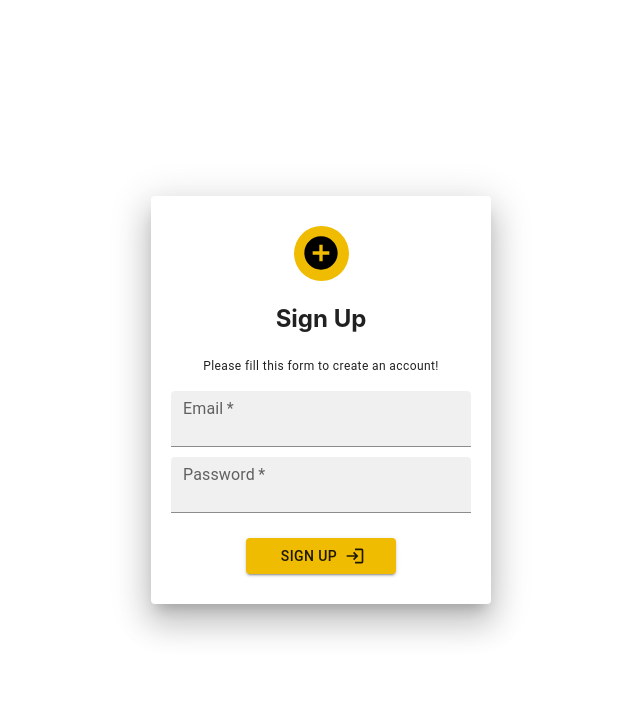
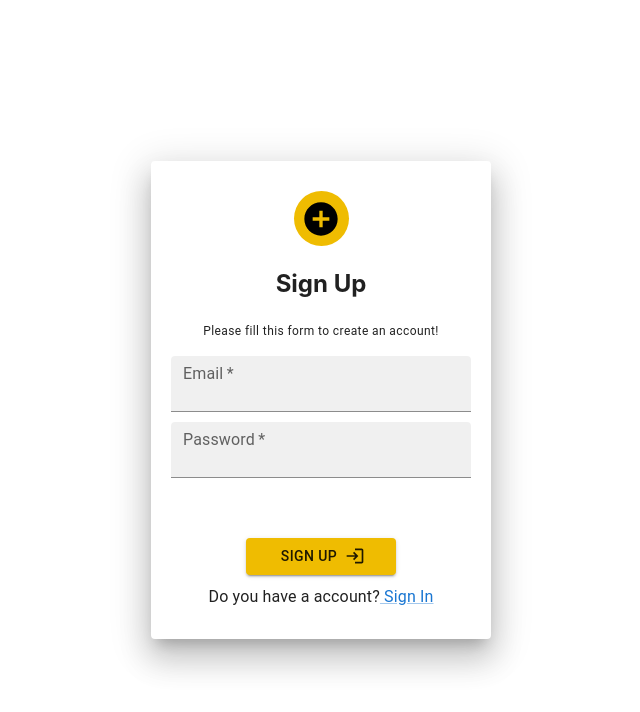
Before and after one commit to MSarasti/StarWars-React-Wiki, a React (Vite) app: page /register in a window 1280 px wide. Shown: the top 712 px of the page, without its empty margins (319-959 px from the left). Built offline with nearby package versions, Linux system fonts and the light colour scheme.

Commit message:
Register Component Changed

```diff
--- a/src/components/Login.jsx
+++ b/src/components/Login.jsx
@@ -53,7 +53,7 @@ const Login = () => {
             <ColorButton variant="contained" endIcon={<LoginTwoToneIcon/>} onClick={handleLogin} sx={{ width: '50%', marginTop: '60px' }}>Sign in</ColorButton>
             <Typography sx={{marginTop:'10px'}}>
                 Don't have a account?
-                <Link href='#'> Sign Up</Link>
+                <Link href='/register'> Sign Up</Link>
             </Typography>
             </Box>
         </Paper>
--- a/src/components/Register.jsx
+++ b/src/components/Register.jsx
@@ -1,5 +1,5 @@
 import React, {useEffect, useState} from 'react'
-import { Avatar, FormControl, FormControlLabel, FormLabel, Grid, Paper, Radio, RadioGroup, TextField, Typography, Button } from '@mui/material'
+import { Grid, Paper, Avatar, TextField, Box, Button, Typography, Link} from '@mui/material'
 import { styled } from '@mui/material/styles';
 import AddCircleIcon from '@mui/icons-material/AddCircle';
 import LoginTwoToneIcon from '@mui/icons-material/LoginTwoTone';
@@ -54,7 +54,11 @@ const Register = () => {
           <TextField sx={{ paddingTop: '10px' }} id="email" label="Email" variant="filled" placeholder='Enter an email' type='text' value={email} onChange={(e) => setEmail(e.target.value)}fullWidth required />
           <TextField sx={{ paddingTop: '10px' }} id="password" label="Password" variant="filled" placeholder='Enter a password' type='password' value={password} onChange={(e) => setPassword(e.target.value)} fullWidth required />
         </form>
-        <ColorButton variant='contained' endIcon={<LoginTwoToneIcon/>} onClick={handleSignUp} sx={{width: '50%', marginTop: '25px'}}>Sign Up</ColorButton>
+        <ColorButton variant='contained' endIcon={<LoginTwoToneIcon/>} onClick={handleSignUp} sx={{width: '50%', marginTop: '60px'}}>Sign Up</ColorButton>
+        <Typography sx={{marginTop:'10px'}}>
+                Do you have a account?
+                <Link href='/login'> Sign In</Link>
+            </Typography>
       </Paper>
     </Grid>
   )
```
